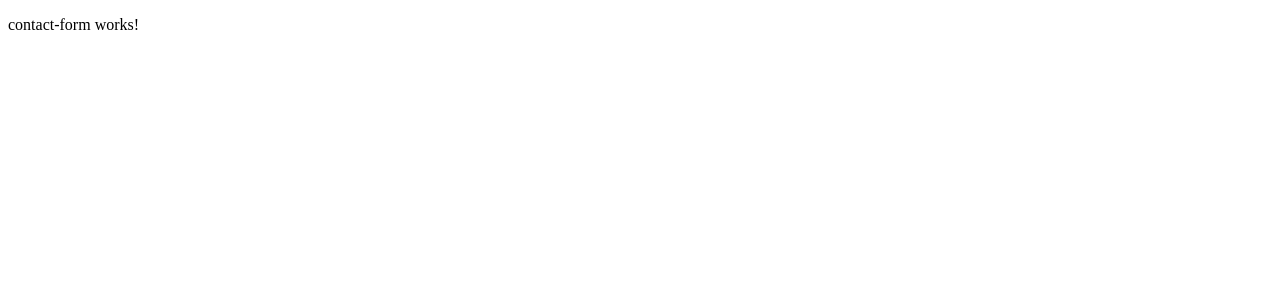
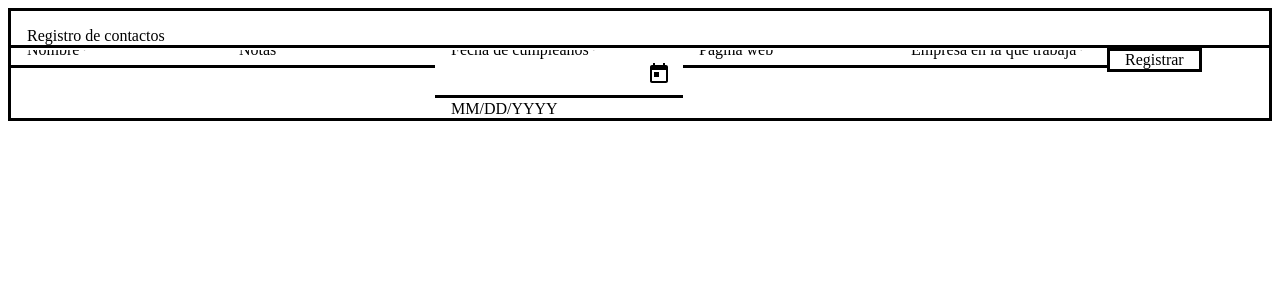
Before and after one commit to BryanGarcia25/LibretaDireccionesPrueba, an Angular app in the folder frontend/: page /registro in a window 1280 px wide. Shown: the top 300 px of the page. Built offline with nearby package versions, Linux system fonts and the light colour scheme.

Commit message:
feat: Añadir formulario para capturar datos de contacto

```diff
--- a/frontend/src/app/components/contact-form/contact-form.component.html
+++ b/frontend/src/app/components/contact-form/contact-form.component.html
@@ -1 +1,40 @@
-<p>contact-form works!</p>
+<div class="contact">
+    <mat-card class="contact-card" appearance="outlined">
+        <mat-card-content>Registro de contactos</mat-card-content>
+        <mat-divider></mat-divider>
+        <form [formGroup]="contactForm" (ngSubmit)="onSubmitContactForm()" class="contact-form">
+            <mat-form-field>
+              <mat-label>Nombre</mat-label>
+              <input matInput formControlName="name">
+            </mat-form-field>
+
+            <mat-form-field>
+                <mat-label>Notas</mat-label>
+                <input matInput formControlName="notes">
+            </mat-form-field>
+
+            <mat-form-field>
+                <mat-label>Fecha de cumpleaños</mat-label>
+                <input matInput [matDatepicker]="picker" formControlName="birthday">
+                <mat-hint>MM/DD/YYYY</mat-hint>
+                <mat-datepicker-toggle matIconSuffix [for]="picker"></mat-datepicker-toggle>
+                <mat-datepicker #picker></mat-datepicker>
+                @if (contactForm.get('birthday')?.invalid && contactForm.get('birthday')?.touched) {
+                    <mat-error>La fecha es obligatoria</mat-error>
+                }
+            </mat-form-field>
+
+            <mat-form-field>
+                <mat-label>Página web</mat-label>
+                <input matInput formControlName="website">
+            </mat-form-field>
+
+            <mat-form-field>
+                <mat-label>Empresa en la que trabaja</mat-label>
+                <input matInput formControlName="company">
+            </mat-form-field>
+
+            <button mat-stroked-button type="submit">Registrar</button>
+        </form>
+    </mat-card>
+</div>
--- a/frontend/src/app/components/contact-form/contact-form.component.ts
+++ b/frontend/src/app/components/contact-form/contact-form.component.ts
@@ -1,12 +1,37 @@
 import { Component } from '@angular/core';
+import { MatCardModule } from '@angular/material/card';
+import { MatInputModule } from '@angular/material/input';
+import { MatIconModule } from '@angular/material/icon';
+import { MatButtonModule } from '@angular/material/button';
+import { MatDividerModule } from '@angular/material/divider';
+import { MatDatepickerModule } from '@angular/material/datepicker';
+import { provideNativeDateAdapter } from '@angular/material/core';
+import { FormBuilder, FormGroup, ReactiveFormsModule, Validators } from '@angular/forms';
 
 @Component({
   selector: 'app-contact-form',
+  providers: [provideNativeDateAdapter()],
   standalone: true,
-  imports: [],
+  imports: [MatCardModule, MatInputModule, MatIconModule, MatButtonModule, MatDividerModule, ReactiveFormsModule, MatDatepickerModule],
   templateUrl: './contact-form.component.html',
   styleUrl: './contact-form.component.css'
 })
 export class ContactFormComponent {
+  contactForm!: FormGroup
 
+  constructor(private formBuilder: FormBuilder) {}
+
+  ngOnInit(): void {
+    this.contactForm = this.formBuilder.group({
+      name: ['', Validators.required],
+      notes: [''],
+      birthday: ['', Validators.required],
+      website: [''],
+      company: ['', Validators.required],
+    })
 }
+
+  onSubmitContactForm() {
+
+  }
+}
```
